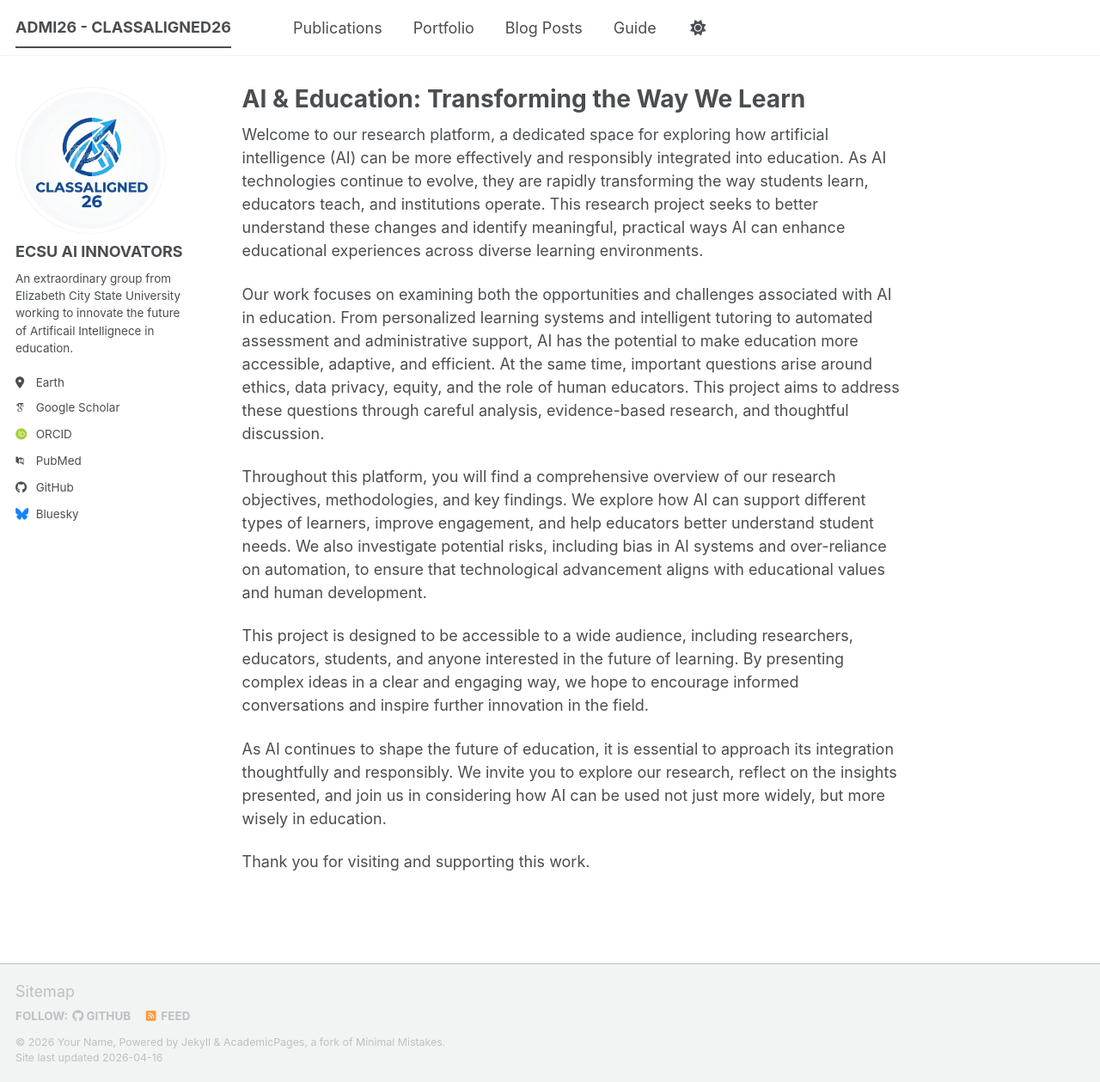
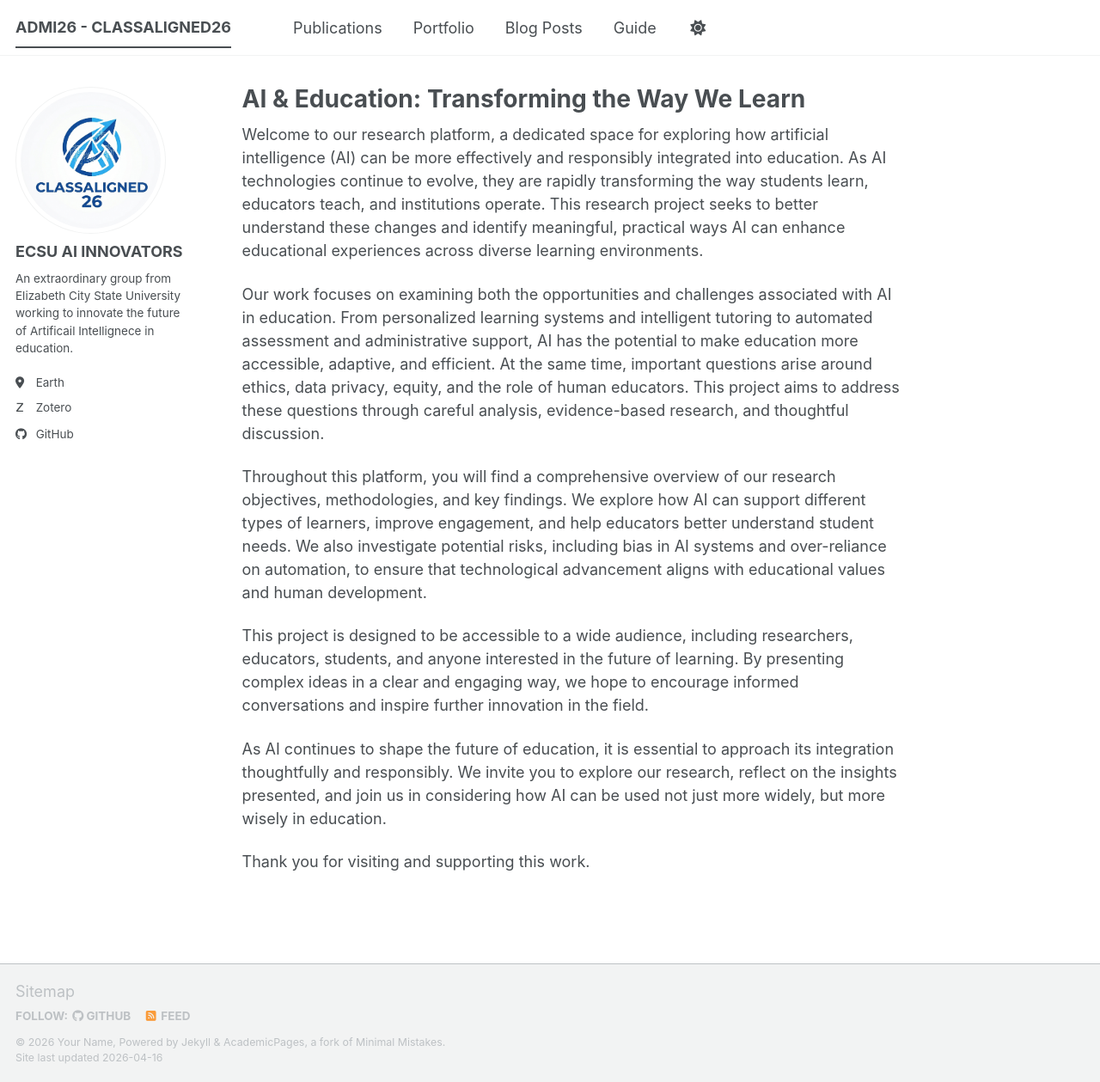
Before and after one commit to CLASSAligned/CLASSAligned.github.io, a Jekyll site: the page built from _pages/about.md, in a window 1280 px wide and 1259 px high. Shown: the whole window at 86% size. Built offline with Jekyll 4.4.1, drawn with Linux system fonts in a browser that asks for light colours; some web fonts are replaced; a script bundle is joined from its source files by our own code; library files that are not in the unit come from our copies; part of the change alters nothing that is shown.

```diff
--- a/_config.yml
+++ b/_config.yml
@@ -30,54 +30,54 @@ author:
   institution         : "Elizabeth City State University"
 
   # Academic websites
-  academia         : # URL
-  arxiv            : # URL - Update with the correct link to your profile
-  googlescholar    : "https://scholar.google.com/citations?user=PS_CX0AAAAAJ"
-  inspire-hep      : # URL
-  impactstory      : # URL
-  orcid            : "https://orcid.org/yourorcidurl"
-  semantic         : # URL
-  ssrn             : # URL
-  pubmed           : "https://www.ncbi.nlm.nih.gov/pubmed/?term=john+snow"
-  researchgate     : # URL
-  scopus           : # URL
-  zotero           : # URL
+  #academia         : # URL
+  #arxiv            : # URL - Update with the correct link to your profile
+  #googlescholar    : "https://scholar.google.com/citations?user=PS_CX0AAAAAJ"
+  #inspire-hep      : # URL
+  #impactstory      : # URL
+  #orcid            : "https://orcid.org/yourorcidurl"
+  #semantic         : # URL
+  #ssrn             : # URL
+  #pubmed           : "https://www.ncbi.nlm.nih.gov/pubmed/?term=john+snow"
+  #researchgate     : # URL
+  #scopus           : # URL
+  zotero           : https://www.zotero.org/groups/6430487/class_aligned__admi/library # URL
 
 
   # Repositories and software development
-  bitbucket        : # Username - Update with your username on the site
-  codepen          : # Username
-  dribbble         : # Username
-  github           : "academicpages"
-  kaggle           : # Username
-  stackoverflow    : # User number or user number and name (i.e., use "1" or "1/jeff-atwood")
+  #bitbucket        : # Username - Update with your username on the site
+  #codepen          : # Username
+  #dribbble         : # Username
+  github           : "CLASSAligned"
+  #kaggle           : # Username
+  #stackoverflow    : # User number or user number and name (i.e., use "1" or "1/jeff-atwood")
 
   # Social media
-  artstation       : # Username
-  bluesky          : "bsky.app" # Replace this with you Bluesky username
-  facebook         : # Username
-  flickr           : # Username
-  foursquare       : # Username
-  goodreads        : # Username
-  google_plus      : # Username
-  keybase          : # Username
-  instagram        : # Username
-  lastfm           : # Username
-  linkedin         : # Username
-  mastodon         : # URL
-  medium           : # URL
-  pinterest        : # Username
-  soundcloud       : # Username
-  steam            : # Username
-  telegram         : # URL
-  tumblr           : # Username
-  twitter          : # Username for X / Twitter
-  vine             : # Username
-  weibo            : # Username
-  wikipedia        : # Username
-  xing             : # Username
-  youtube          : # Username
-  zhihu            : # Username
+  #artstation       : # Username
+  #bluesky          : "bsky.app" # Replace this with you Bluesky username
+  #facebook         : # Username
+  #flickr           : # Username
+  #foursquare       : # Username
+  #goodreads        : # Username
+  #google_plus      : # Username
+  #keybase          : # Username
+  #instagram        : # Username
+  #lastfm           : # Username
+  #linkedin         : # Username
+  #mastodon         : # URL
+  #medium           : # URL
+  #pinterest        : # Username
+  #soundcloud       : # Username
+  #steam            : # Username
+  #telegram         : # URL
+  #tumblr           : # Username
+  #twitter          : # Username for X / Twitter
+  #vine             : # Username
+  #weibo            : # Username
+  #wikipedia        : # Username
+  #xing             : # Username
+  #youtube          : # Username
+  #zhihu            : # Username
 
 # Publication Category - The following the list of publication categories and their headings
 publication_category:
```
